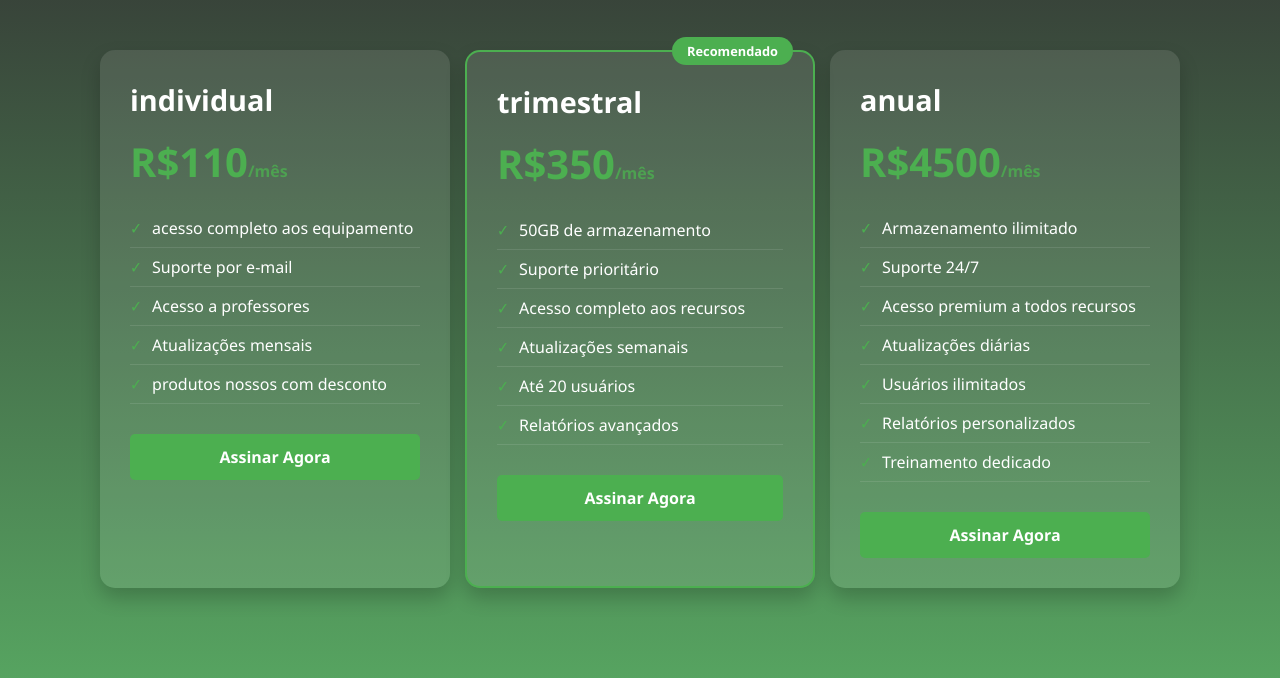
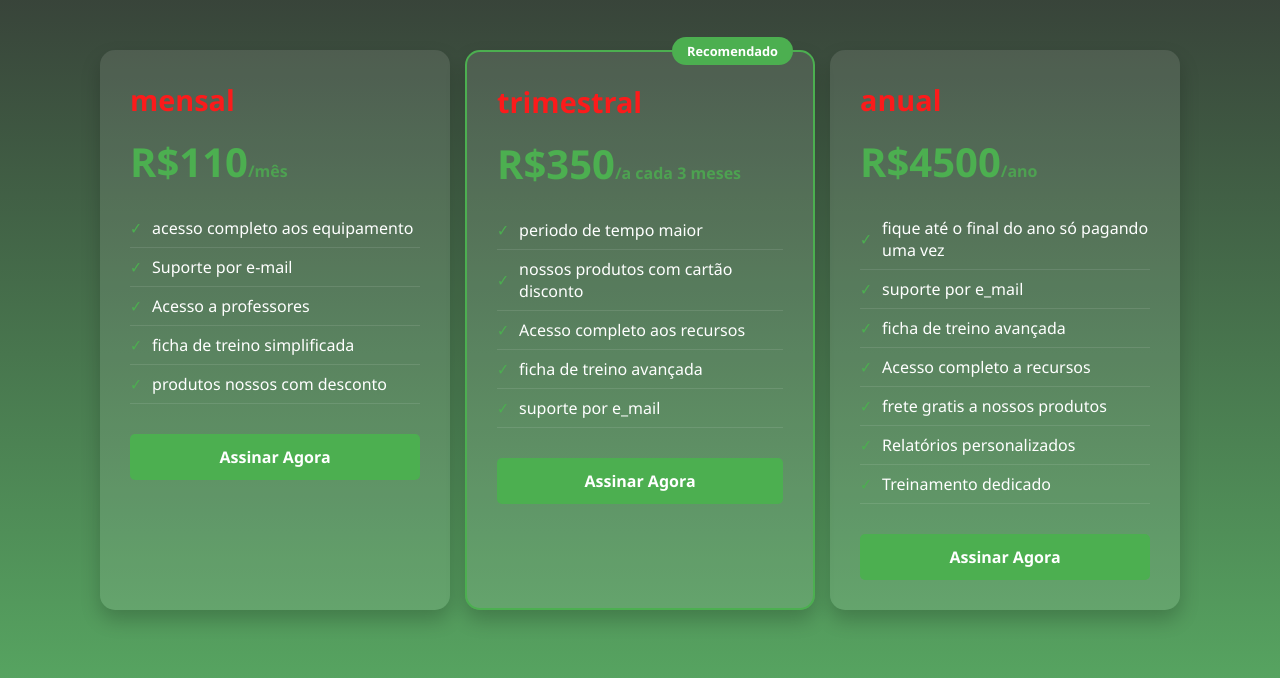
Before and after one commit to giovane453/Programacao-No-Des-De-Sistemas---3-Ano-D-Manha-, a PHP site: page /faceplane.html in a window 1280 px wide. Shown: the part 122-800 px from the top of the page. Run offline with PHP 8.4, Linux system fonts and the light colour scheme.

Commit message:
Add files via upload

```diff
--- a/faceplane.css
+++ b/faceplane.css
@@ -75,11 +75,11 @@ h1 {
     font-size: 0.8rem;
     font-weight: bold;
 }
-
+/* letras */
 .plan-title {
     font-size: 1.8rem;
     margin-bottom: 15px;
-    color: #fff;
+    color: #fb1b1b;
 }
 
 .plan-price {
@@ -87,6 +87,7 @@ h1 {
     font-weight: bold;
     margin-bottom: 20px;
     color: #4CAF50;
+
 }
 
 .plan-price span {
@@ -123,10 +124,9 @@ h1 {
     text-decoration: none;
     border-radius: 5px;
     font-weight: bold;
-    transition: background 0.3s;
+    font-size: 1rem;
     border: none;
-    cursor: pointer;
-    font-size: 1rem;
+
 }
 
 .plan-button:hover {
--- a/faceplane.html
+++ b/faceplane.html
@@ -19,13 +19,13 @@
         <div class="plans-container">
             <!-- Plano Básico -->
             <div class="plan">
-                <h2 class="plan-title">individual</h2>
+                <h2 class="plan-title">mensal</h2>
                 <div class="plan-price">R$110<span>/mês</span></div>
                 <ul class="plan-features">
                     <li>acesso completo aos equipamento</li>
                     <li>Suporte por e-mail</li>
                     <li>Acesso a professores</li>
-                    <li>Atualizações mensais</li>
+                    <li>ficha de treino simplificada</li>
                     <li>produtos nossos com desconto</li>
                 </ul>
                 <button class="plan-button">Assinar Agora</button>
@@ -35,28 +35,27 @@
             <div class="plan recommended">
                 <div class="recommended-badge">Recomendado</div>
                 <h2 class="plan-title">trimestral</h2>
-                <div class="plan-price">R$350<span>/mês</span></div>
+                <div class="plan-price">R$350<span>/a cada 3 meses</span></div>
                 <ul class="plan-features">
-                    <li>50GB de armazenamento</li>
-                    <li>Suporte prioritário</li>
+                    <li>periodo de tempo maior</li>
+                    <li>nossos produtos com cartão disconto</li>
                     <li>Acesso completo aos recursos</li>
-                    <li>Atualizações semanais</li>
-                    <li>Até 20 usuários</li>
-                    <li>Relatórios avançados</li>
+                    <li>ficha de treino avançada</li>
+                    <li>suporte por e_mail</li>
                 </ul>
                 <button class="plan-button">Assinar Agora</button>
             </div>
 
-            <!-- Plano Empresarial -->
+            <!-- Plano anual -->
             <div class="plan">
                 <h2 class="plan-title">anual</h2>
-                <div class="plan-price">R$4500<span>/mês</span></div>
+                <div class="plan-price">R$4500<span>/ano</span></div>
                 <ul class="plan-features">
-                    <li>Armazenamento ilimitado</li>
-                    <li>Suporte 24/7</li>
-                    <li>Acesso premium a todos recursos</li>
-                    <li>Atualizações diárias</li>
-                    <li>Usuários ilimitados</li>
+                    <li>fique até o final do ano só pagando uma vez</li>
+                    <li>suporte por e_mail</li>
+                    <li>ficha de treino avançada</li>
+                    <li>Acesso completo a recursos</li>
+                    <li>frete gratis a nossos produtos</li>
                     <li>Relatórios personalizados</li>
                     <li>Treinamento dedicado</li>
                 </ul>
```
